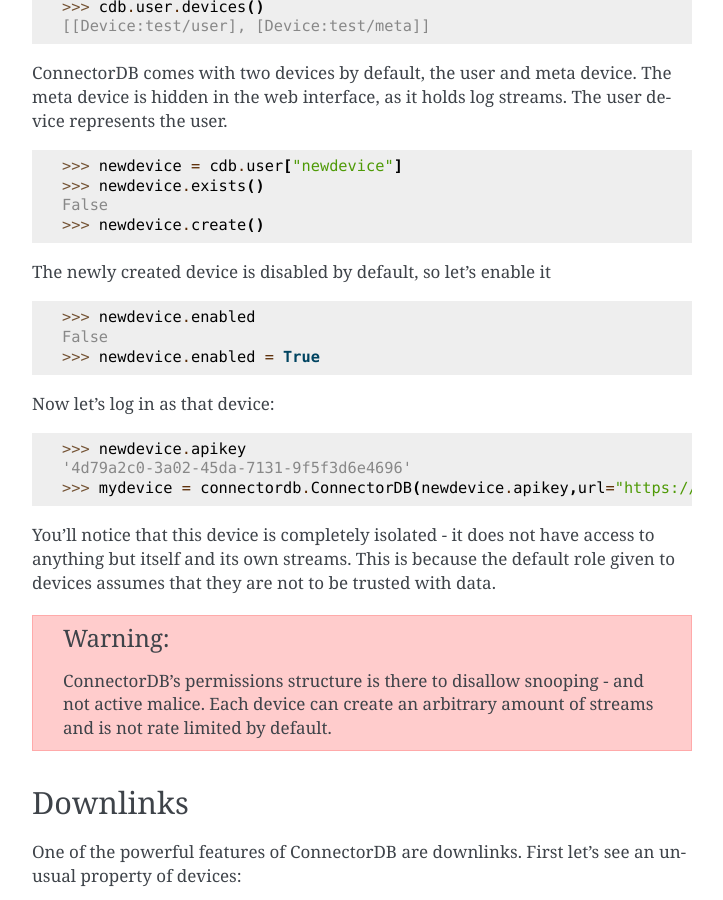
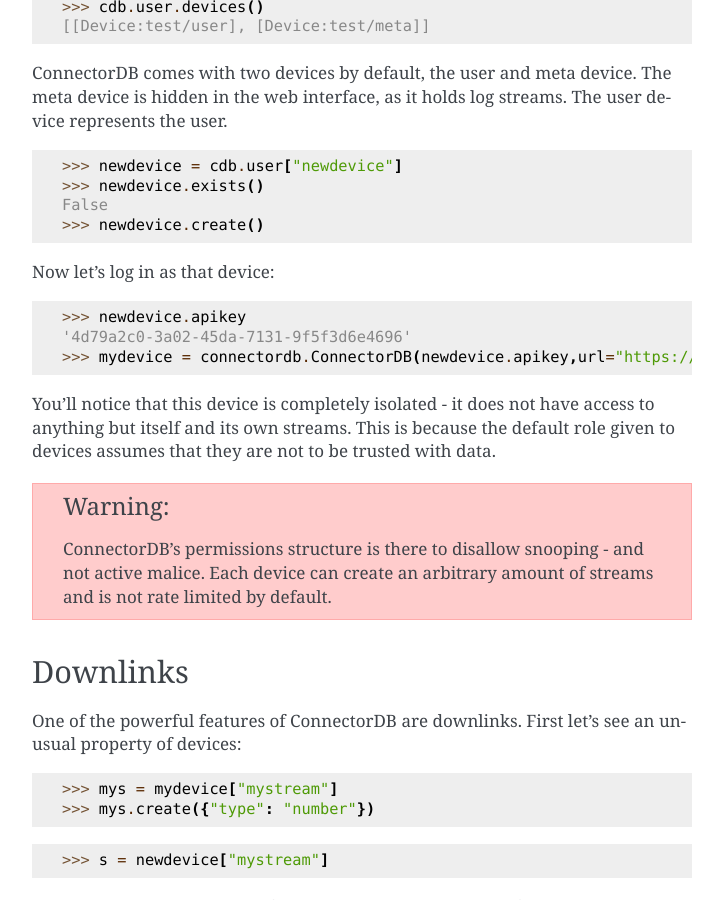
Before and after one commit to heedy/connectordb-python, a Sphinx documentation site: the page built from docs/tutorial.rst, in a window 1280 px wide and 900 px high, scrolled down 4709 px. Shown: the whole window, without its empty margins (388-1111 px from the left). Built offline with Sphinx 7.4.7, drawn with Linux system fonts in a browser that asks for light colours.

Commit message:
Fixed tests for ConnectorDB's create defaults
ConnectorDB now uses default values for create - and this made tests fail

```diff
--- a/connectordb_test.py
+++ b/connectordb_test.py
@@ -164,9 +164,9 @@
 
         dev.nickname = "test nickname"
         self.assertEqual(db("python_test/mydevice").nickname, "test nickname")
-        self.assertEqual(dev.enabled, False)
-        dev.enabled = True
-        self.assertEqual(db("python_test/mydevice").enabled, True)
+        self.assertEqual(dev.enabled, True)
+        dev.enabled = False
+        self.assertEqual(db("python_test/mydevice").enabled, False)
 
         apikey = dev.apikey
         newkey = dev.reset_apikey()
--- a/docs/tutorial.rst
+++ b/docs/tutorial.rst
@@ -201,11 +201,6 @@
     False
     >>> newdevice.create()
 
-The newly created device is disabled by default, so let's enable it
-
-    >>> newdevice.enabled
-    False
-    >>> newdevice.enabled = True
 
 Now let's log in as that device:
 
```
